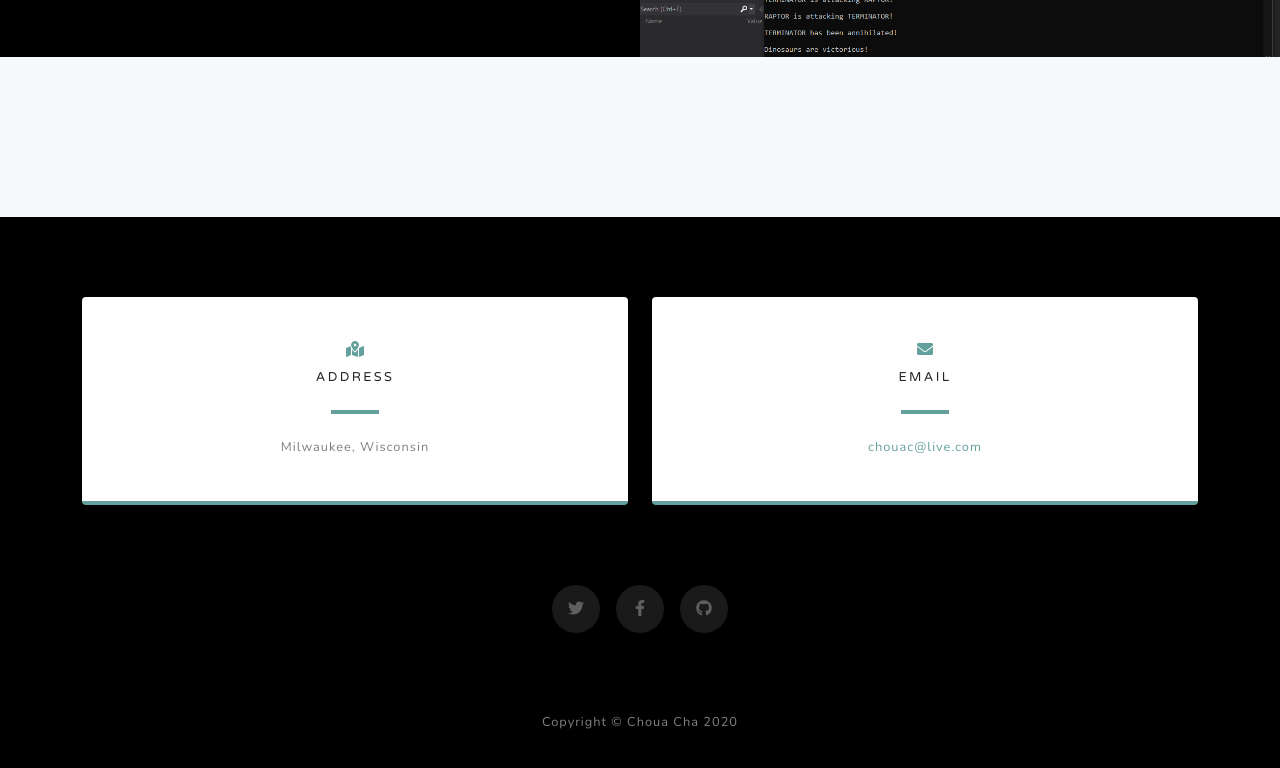
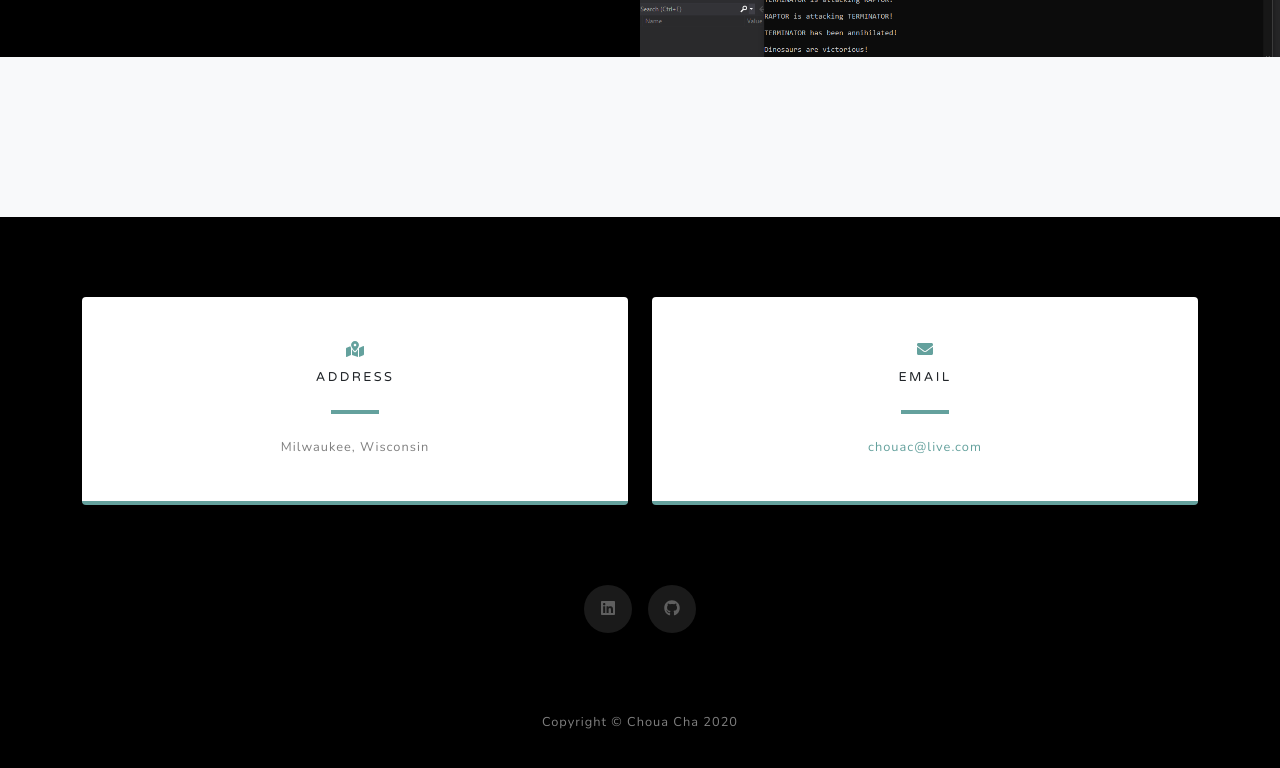
Before and after one commit to chouac1/chouac1.github.io, a plain HTML site: page index.html in a window 1280 px wide. Shown: the part 2845-3613 px from the top of the page. Drawn offline with nearby package versions, Linux system fonts and the light colour scheme.

Commit message:
updated social media links

```diff
--- a/index.html
+++ b/index.html
@@ -142,9 +142,8 @@
                     </div>
                 </div>
                 <div class="social d-flex justify-content-center">
-                    <a class="mx-2" href="#!"><i class="fab fa-twitter"></i></a>
-                    <a class="mx-2" href="#!"><i class="fab fa-facebook-f"></i></a>
-                    <a class="mx-2" href="#!"><i class="fab fa-github"></i></a>
+                    <a class="mx-2" href="https://www.linkedin.com/in/choua-cha-b475a91b8/"><i class="fab fa-linkedin"></i></a>
+                    <a class="mx-2" href="https://github.com/chouac1/chouac1.github.io"><i class="fab fa-github"></i></a>
                 </div>
             </div>
         </section>
```
